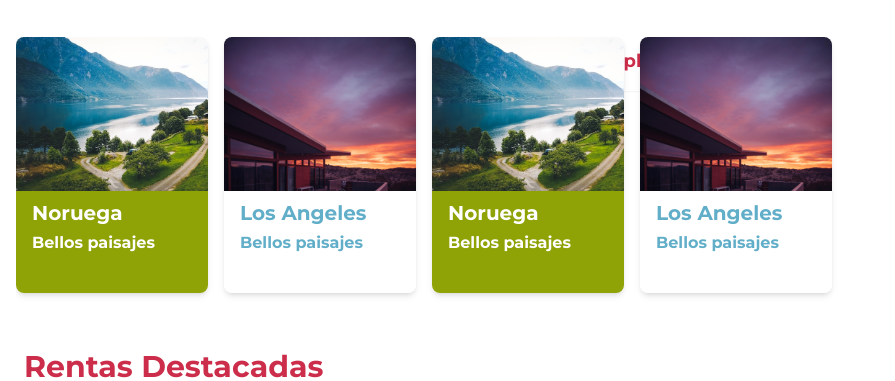
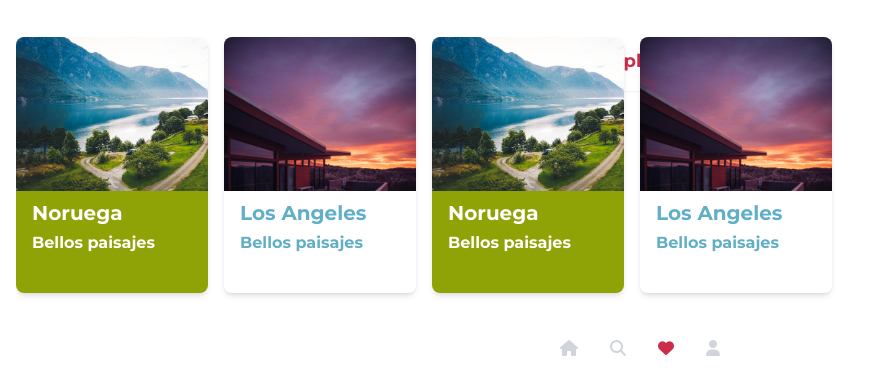
Before and after one commit to JoEduardoReyes/tailwind-2-y-3, a website: page public/index.html in a window 1280 px wide. Shown: the part 419-800 px from the top of the page, without its empty margins (0-895 px from the left). Drawn offline with Linux system fonts and the light colour scheme.

Commit message:
TabBar funcional

```diff
--- a/public/index.html
+++ b/public/index.html
@@ -9,10 +9,13 @@
 			@import url("https://fonts.googleapis.com/css2?family=Montserrat:wght@700&display=swap");
 		</style>
 		<title>Platzi Travel</title>
+		<script
+			src="https://kit.fontawesome.com/a11ab70f88.js"
+			crossorigin="anonymous"
+		></script>
 	</head>
 	<body class="font-Montserrat">
 		<nav></nav>
-		<div id="tabBar"></div>
 		<section class="w-screen h-screen">
 			<div id="hero">
 				<div class="w-full h-3/4">
@@ -130,5 +133,22 @@
 				<p class="text-sm text-gray-300">Platzi Travel, INC.</p>
 			</footer>
 		</section>
+		<div
+			id="tabBar"
+			class="w-full h-16 bg-white fixed left-0 bottom-0 shadow-md flex space-x-8 items-center justify-center"
+		>
+			<a href="#hero" class="text-gray-300"
+				><i class="fa-solid fa-house"></i
+			></a>
+			<a href="#recommended" class="text-gray-300"
+				><i class="fa-solid fa-magnifying-glass"></i
+			></a>
+			<a href="#highlighthed" class="text-primary"
+				><i class="fa-solid fa-heart"></i
+			></a>
+			<a href="#profile" class="text-gray-300"
+				><i class="fa-solid fa-user"></i
+			></a>
+		</div>
 	</body>
 </html>
```
Also changed, not shown: public/css/tailwind.css.
